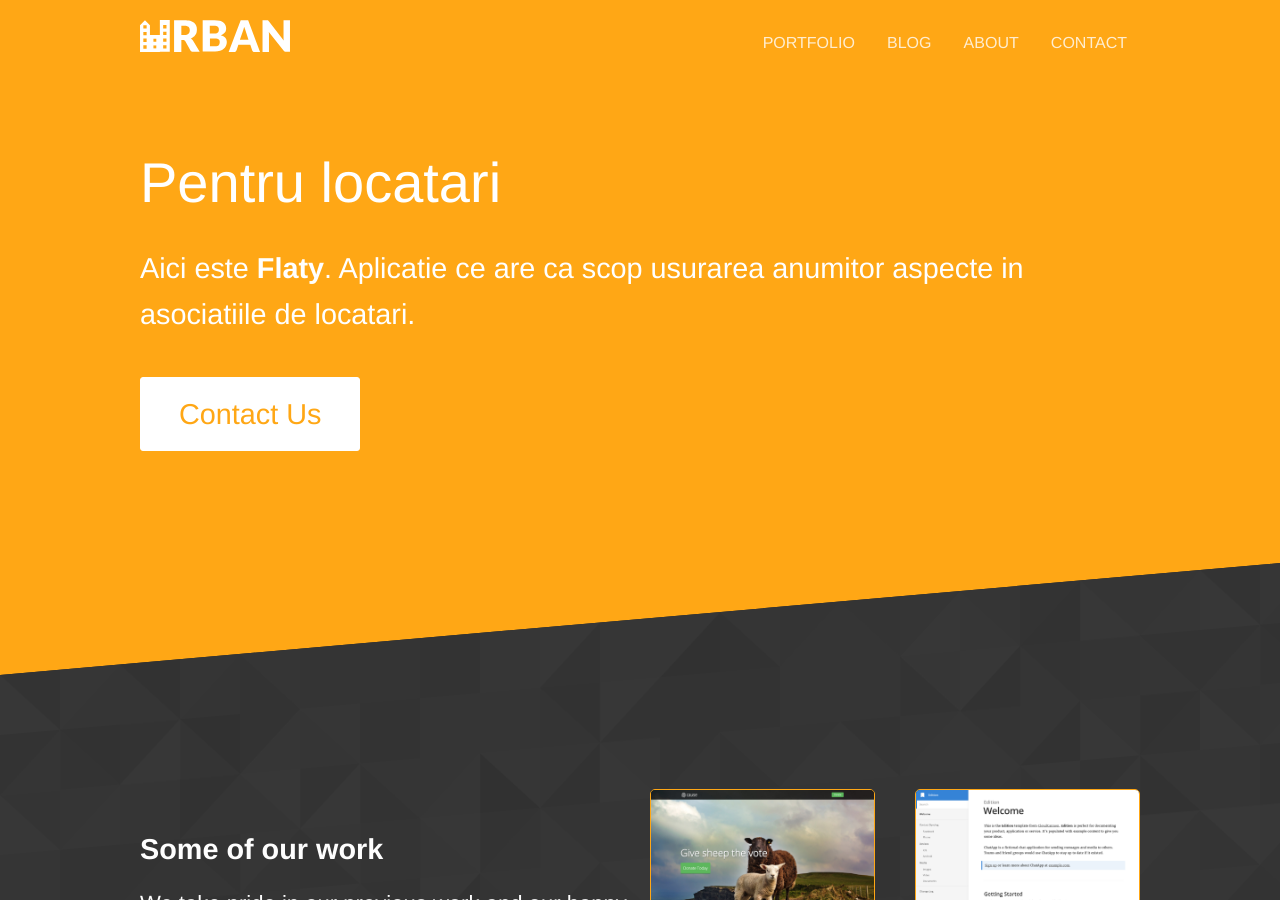
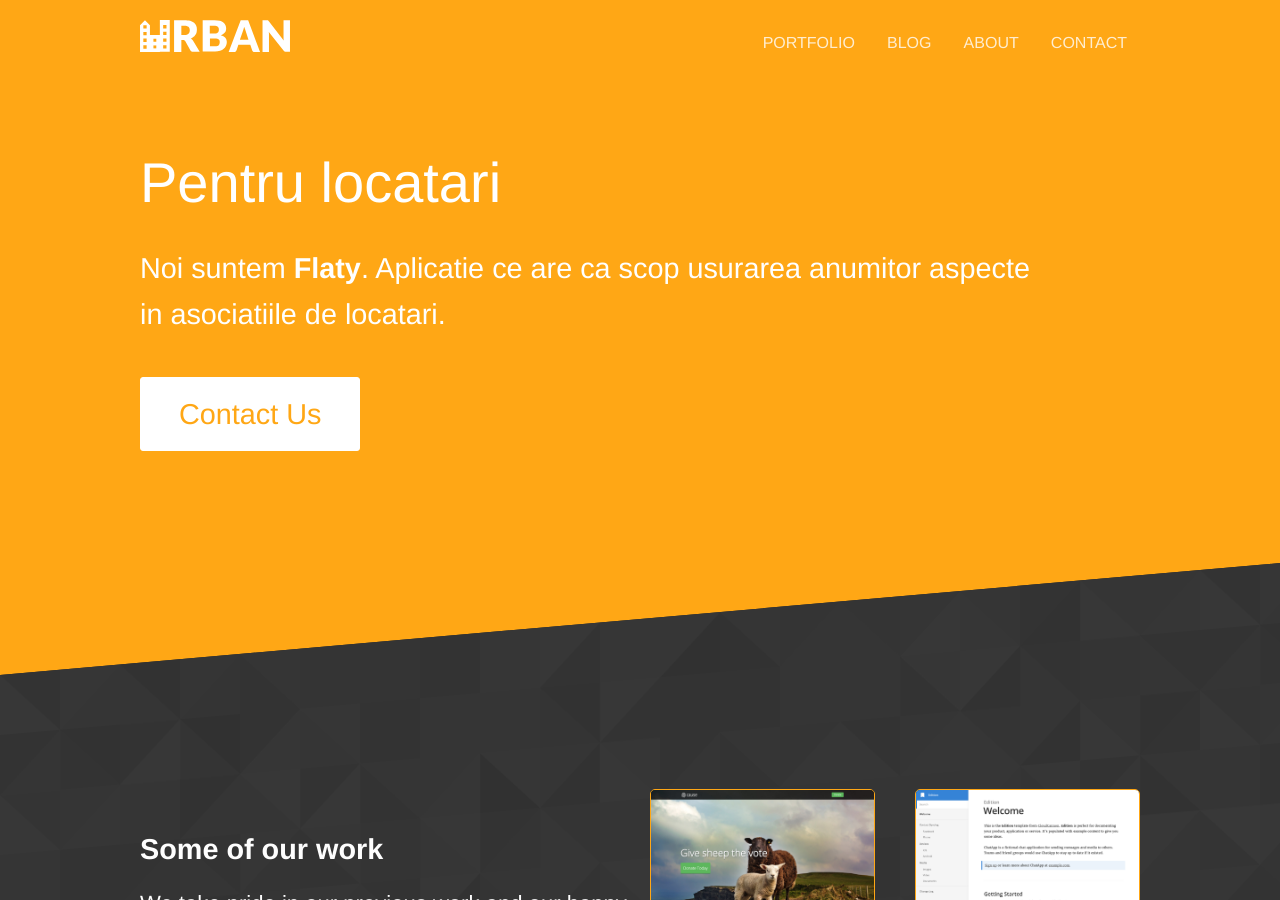
Before and after one commit to rptoma/Flaty, a Jekyll site: the page built from index.html, in a window 1280 px wide and 900 px high. Built offline with Jekyll 4.4.1, drawn with Linux system fonts in a browser that asks for light colours.

Commit message:
Updated 'index.html' via CloudCannon

```diff
--- a/index.html
+++ b/index.html
@@ -5,7 +5,7 @@ title: Flaty
 <section class="hero diagonal">
 	<div class="container">
 		<h2 class="editable">Pentru locatari</h2>
-		<p class="subtext editable">Aici este <strong>Flaty</strong>. Aplicatie ce are ca scop usurarea anumitor aspecte in asociatiile de locatari.</p>
+		<p class="subtext editable">Noi suntem <strong>Flaty</strong>. Aplicatie ce are ca scop usurarea anumitor aspecte in asociatiile de locatari.</p>
 		<p><a class="button alt" href="{{ site.baseurl }}/contact/">Contact Us</a></p>
 	</div>
 </section>
```
